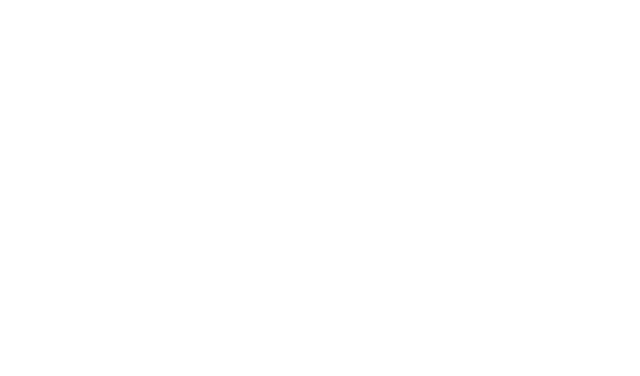
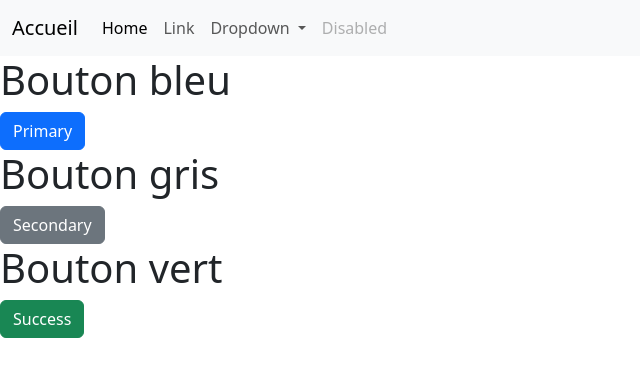
Before and after one commit to Halaz1a/EvalGIT, a plain HTML site: page index.html in a window 1280 px wide. Shown: the whole page, without its empty margins (0-640 px from the left). Drawn offline with nearby package versions, Linux system fonts and the light colour scheme.

Commit message:
ajout des articles

```diff
--- a/index.html
+++ b/index.html
@@ -1,5 +1,51 @@
-<html>
+<!doctype html>
+<html lang="en">
+  <head>
+    <meta charset="utf-8">
+    <meta name="viewport" content="width=device-width, initial-scale=1">
+    <title>Accueil</title>
+    <link href="https://cdn.jsdelivr.net/npm/bootstrap@5.3.2/dist/css/bootstrap.min.css" rel="stylesheet" integrity="sha384-T3c6CoIi6uLrA9TneNEoa7RxnatzjcDSCmG1MXxSR1GAsXEV/Dwwykc2MPK8M2HN" crossorigin="anonymous">
+  </head>
+  <body>
+    <script src="https://cdn.jsdelivr.net/npm/bootstrap@5.3.2/dist/js/bootstrap.bundle.min.js" integrity="sha384-C6RzsynM9kWDrMNeT87bh95OGNyZPhcTNXj1NW7RuBCsyN/o0jlpcV8Qyq46cDfL" crossorigin="anonymous"></script>
+    <nav class="navbar navbar-expand-lg bg-body-tertiary">
+        <div class="container-fluid">
+          <a class="navbar-brand" href="#">Accueil</a>
+          <button class="navbar-toggler" type="button" data-bs-toggle="collapse" data-bs-target="#navbarSupportedContent" aria-controls="navbarSupportedContent" aria-expanded="false" aria-label="Toggle navigation">
+            <span class="navbar-toggler-icon"></span>
+          </button>
+          <div class="collapse navbar-collapse" id="navbarSupportedContent">
+            <ul class="navbar-nav me-auto mb-2 mb-lg-0">
+              <li class="nav-item">
+                <a class="nav-link active" aria-current="page" href="#">Home</a>
+              </li>
+              <li class="nav-item">
+                <a class="nav-link" href="#">Link</a>
+              </li>
+              <li class="nav-item dropdown">
+                <a class="nav-link dropdown-toggle" href="#" role="button" data-bs-toggle="dropdown" aria-expanded="false">
+                  Dropdown
+                </a>
+                <ul class="dropdown-menu">
+                  <li><a class="dropdown-item" href="#">Bouton bleu</a></li>
+                  <li><a class="dropdown-item" href="#">Bouton Gris</a></li>
+                  <li><hr class="dropdown-divider"></li>
+                  <li><a class="dropdown-item" href="#">Bouton vert</a></li>
+                </ul>
+              </li>
+              <li class="nav-item">
+                <a class="nav-link disabled" aria-disabled="true">Disabled</a>
+              </li>
+            </ul>
+          </div>
+        </div>
+      </nav>
+    <h1>Bouton bleu</h1>
+    <button type="button" class="btn btn-primary">Primary</button>
+    <h1>Bouton gris</h1>
+    <button type="button" class="btn btn-secondary">Secondary</button>
+    <h1>Bouton vert</h1>
+    <button type="button" class="btn btn-success">Success</button>
 
-
-
+  </body>
 </html>
```
